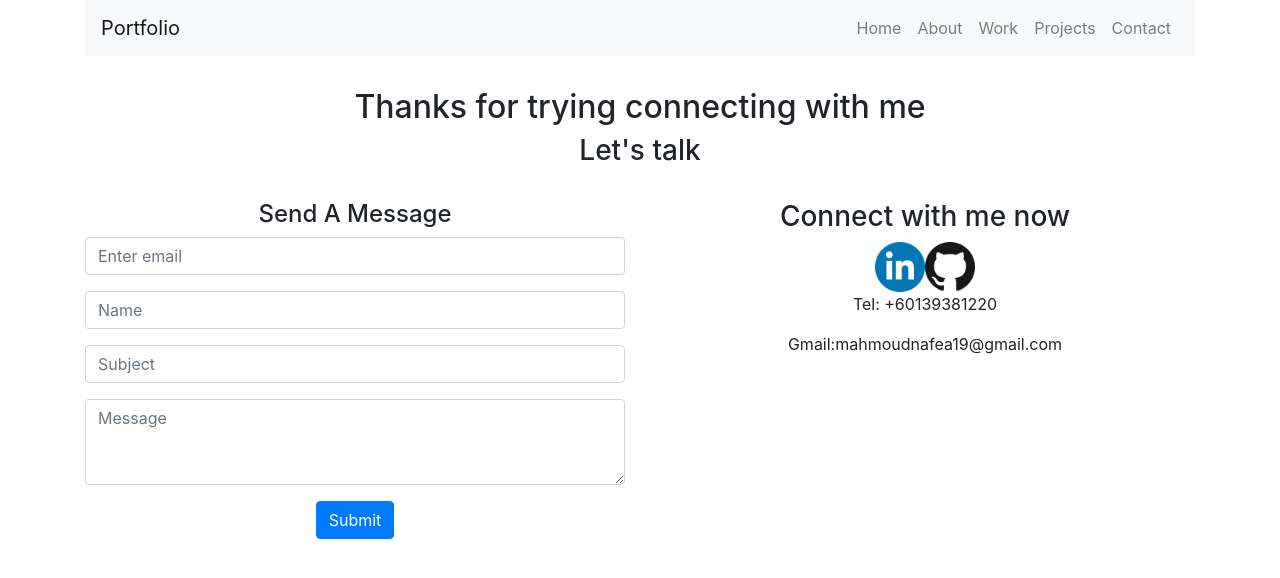
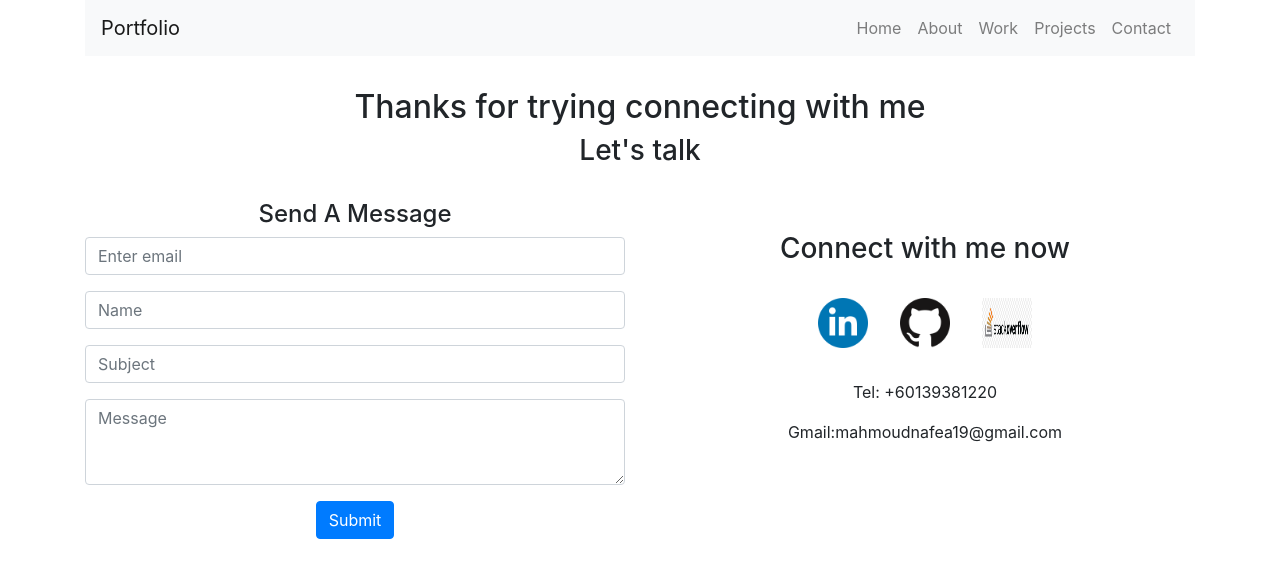
Before and after one commit to MahmoudNafea/portfolio, a React (Create React App) app: page /contact in a window 1280 px wide. Shown: the top 578 px of the page. Built offline with nearby package versions, Linux system fonts and the light colour scheme.

Commit message:
adding stackoverflow

```diff
--- a/src/pages/contact.js
+++ b/src/pages/contact.js
@@ -2,7 +2,7 @@ import React from 'react';
 import ContactForm from './../components/contactForm';
 import linkedin from './../img/linkedin.png';
 import github from './../img/github.png';
-import whats from './../img/whats.png'
+import stack from './../img/stack.jpg'
 import { Container, Image } from 'react-bootstrap';
 
 const ContactPage = () => {
@@ -21,15 +21,18 @@ const ContactPage = () => {
                 </div>
                 <div className="col-md-6">
                     <div>
-                        <h3 className="sub-title">Connect with me now</h3>
-                        <a href="https://www.linkedin.com/in/mahmoud-elsayed-nafea-a1478ba9/">
+                        <h3 className="sub-title" style={{ margin: "2rem " }}>Connect with me now</h3>
+                        <a href="https://www.linkedin.com/in/mahmoud-elsayed-nafea-a1478ba9/" style={{ margin: "1rem " }}>
                             <Image src={linkedin} fluid className="contact-img" />
                         </a>
-                        <a href="https://github.com/MahmoudNafea">
+                        <a href="https://github.com/MahmoudNafea" style={{ margin: "1rem " }}>
                             <Image src={github} fluid className="contact-img" />
                         </a>
+                        <a href="https://stackoverflow.com/users/12745027/mahmoud-nafea" style={{ margin: "1rem " }}>
+                            <Image src={stack} fluid className="contact-img" />
+                        </a>
                     </div>
-                    <div>
+                    <div style={{ marginTop: "2rem " }}>
                         <p>Tel: +60139381220</p>
                         <p>Gmail:mahmoudnafea19@gmail.com</p>
                     </div>
```
Also changed, not shown: src/img/stack.jpg (added).
